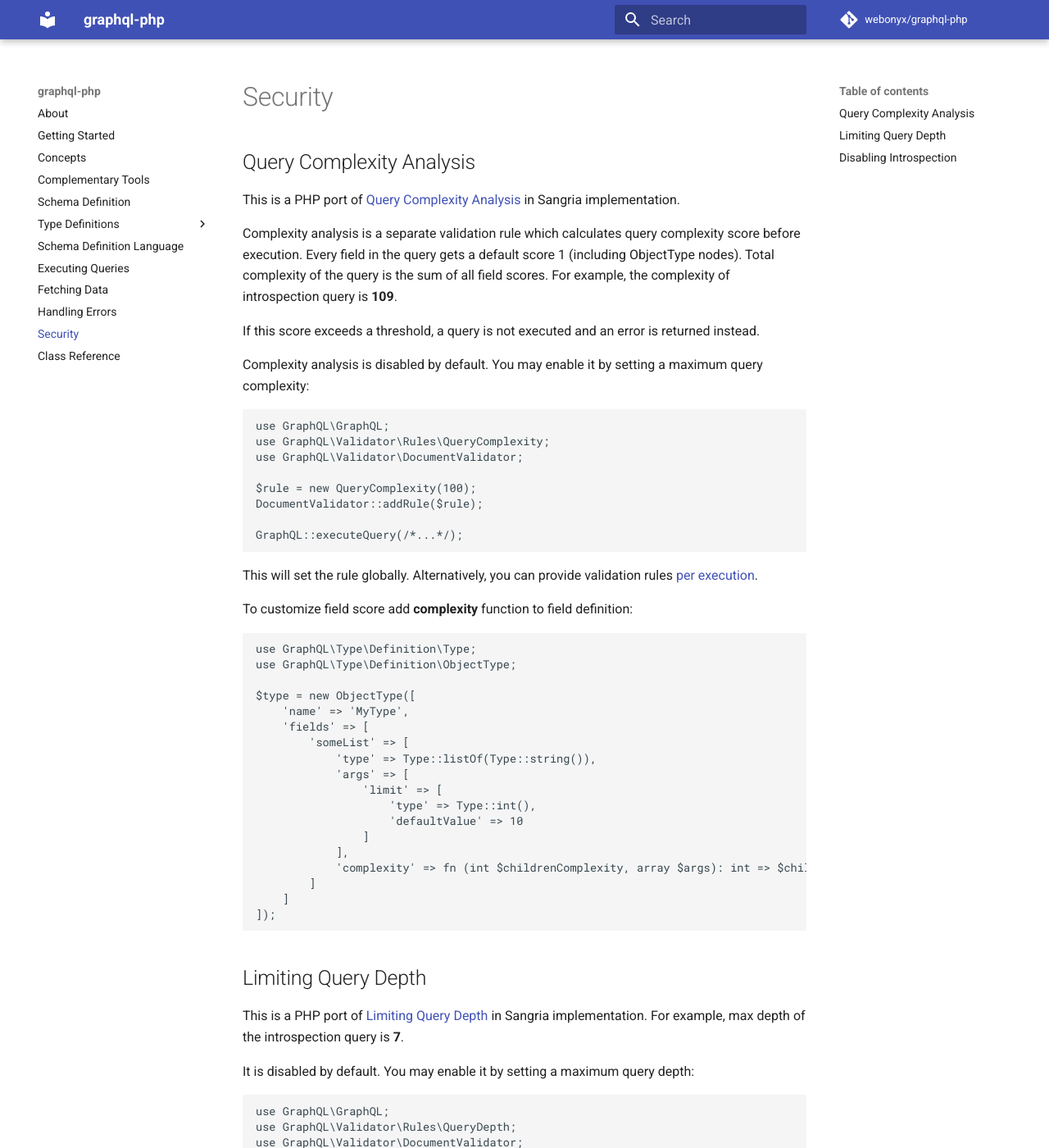
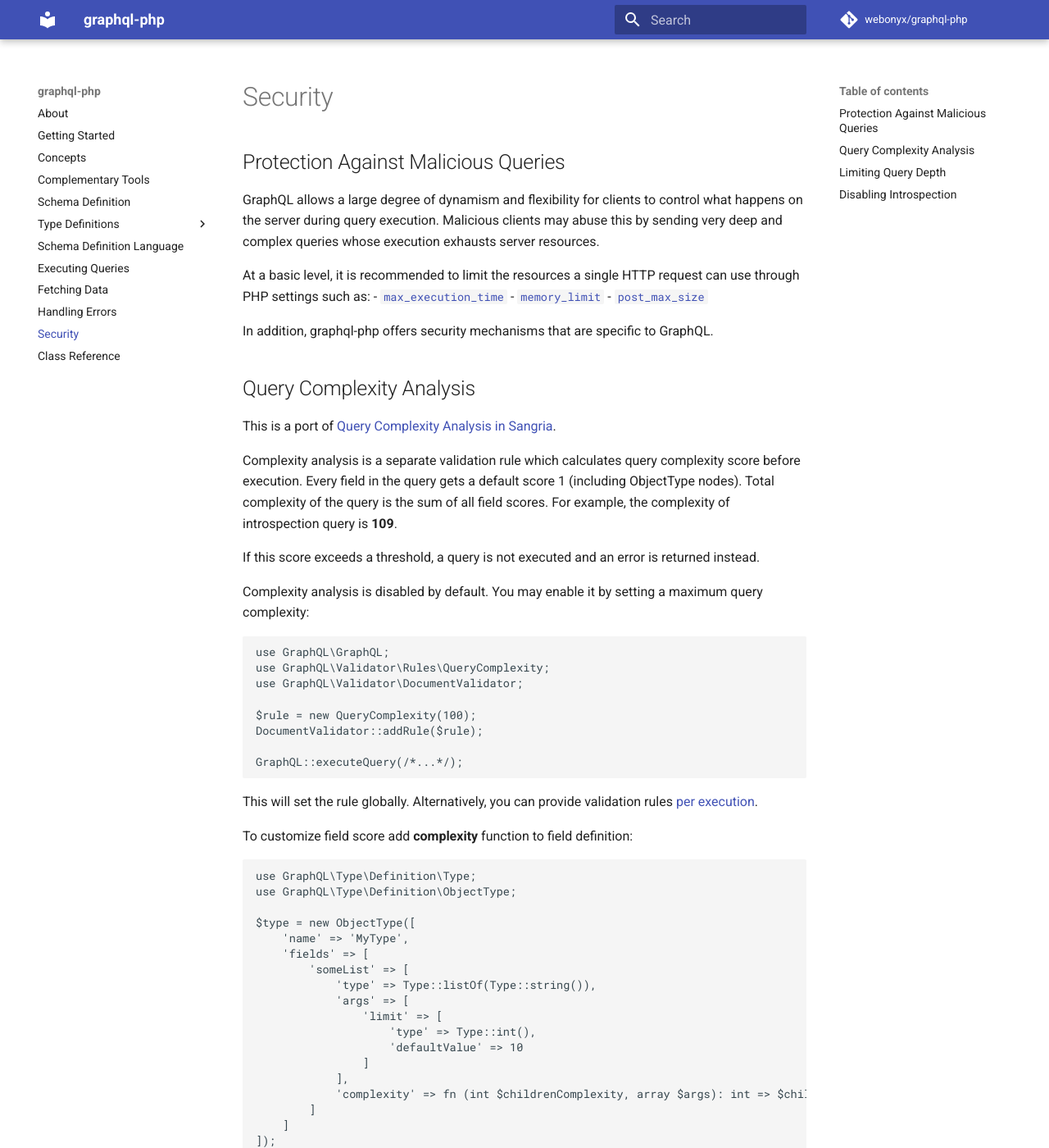
Before and after one commit to webonyx/graphql-php, an MkDocs documentation site: the page built from docs/security.md, in a window 1280 px wide and 1400 px high. Shown: the whole window at 82% size. Built offline with MkDocs 1.6.1 and Material for MkDocs 9.7.7, drawn with Linux system fonts in a browser that asks for light colours; comment, search, counter and statistics services are not loaded; some of the changed text lies outside the part shown.

Commit message:
Preface security docs with a general introduction

````diff
--- a/docs/security.md
+++ b/docs/security.md
@@ -1,6 +1,18 @@
+## Protection Against Malicious Queries
+
+GraphQL allows a large degree of dynamism and flexibility for clients to control what happens on the server during query execution.
+Malicious clients may abuse this by sending very deep and complex queries whose execution exhausts server resources.
+
+At a basic level, it is recommended to limit the resources a single HTTP request can use through PHP settings such as:
+- [`max_execution_time`](https://www.php.net/manual/en/info.configuration.php#ini.max-execution-time)
+- [`memory_limit`](https://www.php.net/manual/en/ini.core.php#ini.memory-limit)
+- [`post_max_size`](https://www.php.net/manual/en/ini.core.php#ini.post-max-size)
+
+In addition, graphql-php offers security mechanisms that are specific to GraphQL.
+
 ## Query Complexity Analysis
 
-This is a PHP port of [Query Complexity Analysis](https://sangria-graphql.github.io/learn/#query-complexity-analysis) in Sangria implementation.
+This is a port of [Query Complexity Analysis in Sangria](https://sangria-graphql.github.io/learn#query-complexity-analysis).
 
 Complexity analysis is a separate validation rule which calculates query complexity score before execution.
 Every field in the query gets a default score 1 (including ObjectType nodes). Total complexity of the
@@ -48,10 +60,12 @@ $type = new ObjectType([
 
 ## Limiting Query Depth
 
-This is a PHP port of [Limiting Query Depth](https://sangria-graphql.github.io/learn/#limiting-query-depth) in Sangria implementation.
-For example, max depth of the introspection query is **7**.
+This is a port of [Limiting Query Depth in Sangria](https://sangria-graphql.github.io/learn#limiting-query-depth).
 
-It is disabled by default. You may enable it by setting a maximum query depth:
+This is a simpler approach that limits the nesting depth a query can have.
+For example, the depth of the default introspection query is **7**.
+
+This rule is disabled by default. You may enable it by setting a maximum query depth:
 
 ```php
 use GraphQL\GraphQL;
````
